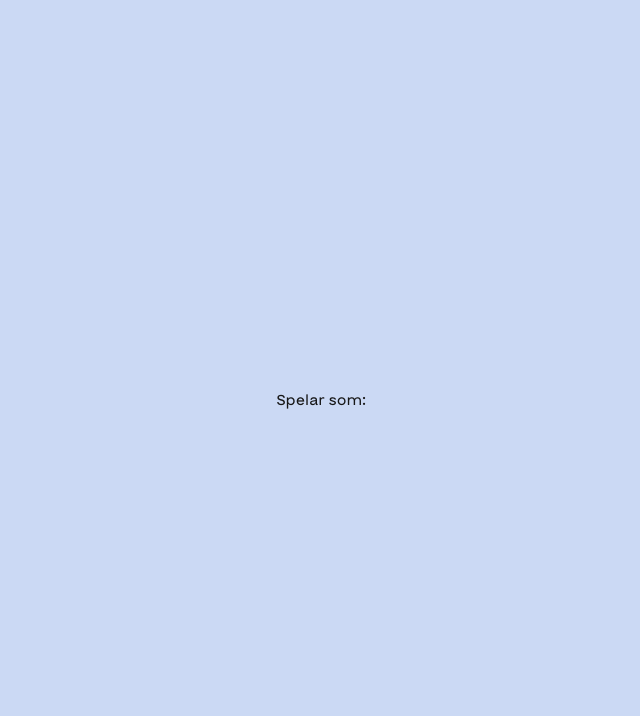
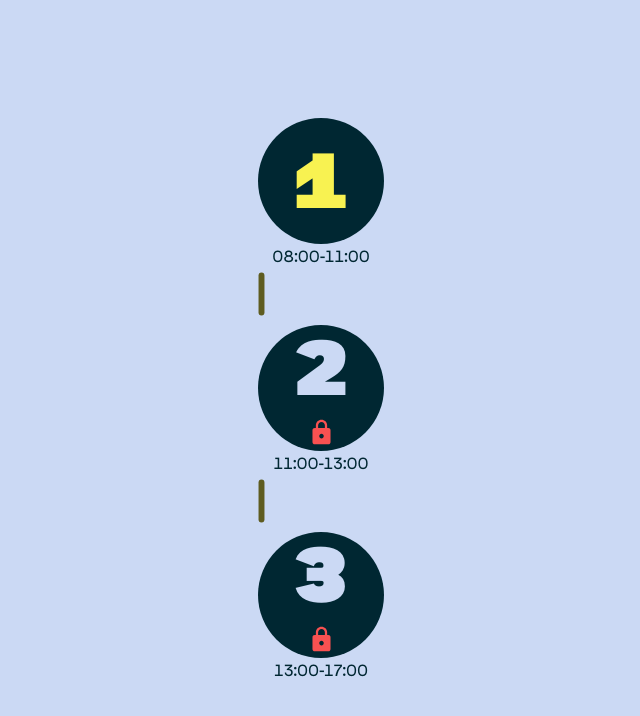
Before and after one commit to Skjesper/fotoguessr, a Next.js app: page /levels in a window 1280 px wide. Shown: the top 716 px of the page, without its empty margins (319-959 px from the left). Built offline with nearby package versions, Linux system fonts and the light colour scheme.

Commit message:
Add levels component and timeline marker to page

```diff
--- a/src/app/levels/page.js
+++ b/src/app/levels/page.js
@@ -1,12 +1,59 @@
+"use client";
 import styles from "./page.module.css";
 import Image from "next/image";
+import Levels, {
+  isTimeSlotUnlocked,
+  hasPlayedToday,
+} from "@/components/Levels/Levels";
+import { useRouter } from "next/navigation";
 
 export default function LevelsPage() {
+  const router = useRouter();
+
+  const startGame = (levelNumber) => {
+    // Navigate to game page or handle game start logic
+    router.push(`/game?level=${levelNumber}`);
+  };
+
   return (
     <main className={styles.mainContainer}>
       {/* Add fotoguessrback here */}
-      <p className={styles.description}>Spelar som:</p>
-      <div className={styles.levels}></div>
+      {/* <p className={styles.description}>Spelar som:</p> */}
+      <section className={styles.levelsContainer}>
+        <Levels
+          number={1}
+          timeSlot="08:00-11:00"
+          isUnlocked={isTimeSlotUnlocked("08:00-11:00")}
+          hasPlayed={hasPlayedToday("08:00-11:00")}
+          onClick={() => startGame(1)}
+        />
+        <Image
+          src="/timemarker.svg"
+          alt="timeline marker"
+          height={44}
+          width={7}
+        />
+        <Levels
+          number={2}
+          timeSlot="11:00-13:00"
+          isUnlocked={isTimeSlotUnlocked("11:00-13:00")}
+          hasPlayed={hasPlayedToday("11:00-13:00")}
+          onClick={() => startGame(2)}
+        />
+        <Image
+          src="/timemarker.svg"
+          alt="timeline marker"
+          height={44}
+          width={7}
+        />
+        <Levels
+          number={3}
+          timeSlot="13:00-17:00"
+          isUnlocked={isTimeSlotUnlocked("13:00-17:00")}
+          hasPlayed={hasPlayedToday("13:00-17:00")}
+          onClick={() => startGame(3)}
+        />
+      </section>
     </main>
   );
 }
```
